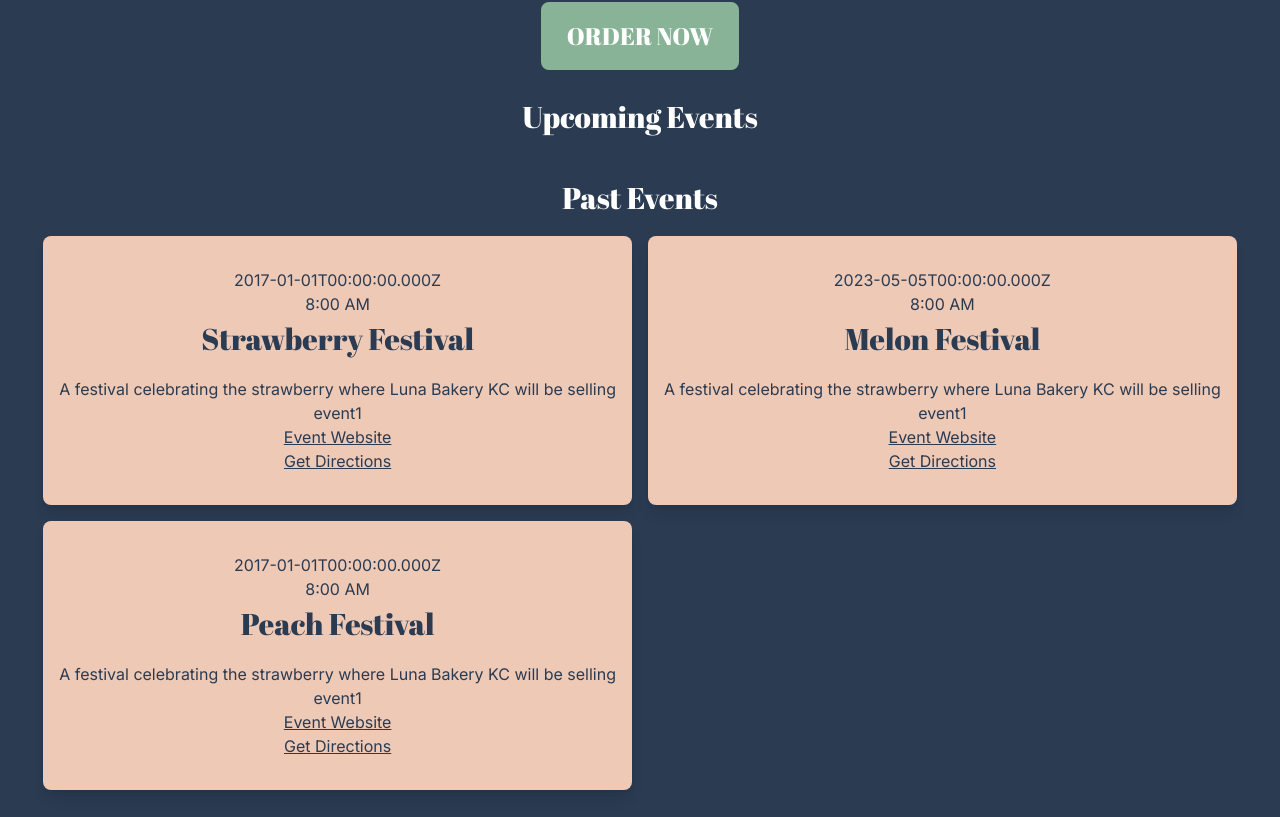
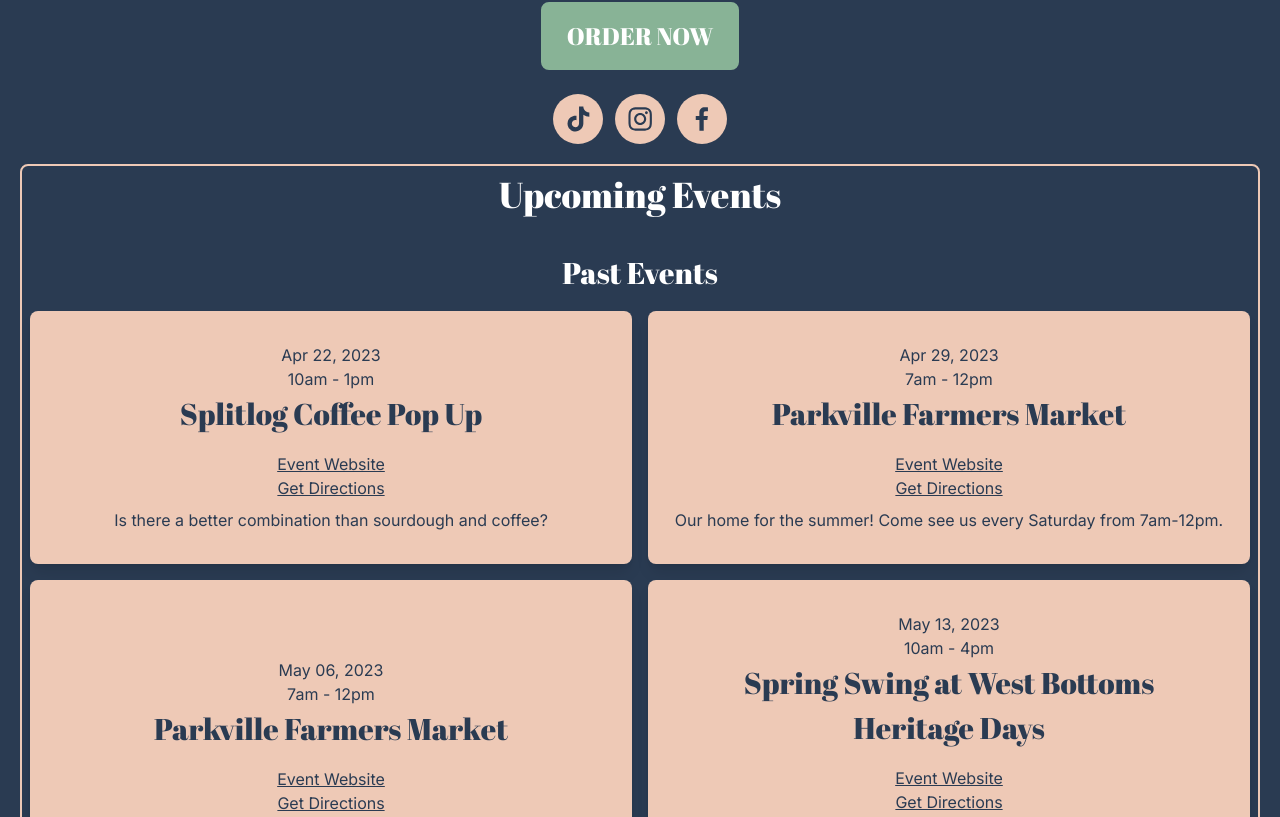
Before and after one commit to whcarter3/luna-bakery-kc, a Next.js app: page / in a window 1280 px wide. Shown: the part 863-1680 px from the top of the page. Built offline with nearby package versions, Linux system fonts and the light colour scheme.

Commit message:
feat: adds event section and social icons

```diff
--- a/components/event.tsx
+++ b/components/event.tsx
@@ -8,10 +8,7 @@ type EventProps = {
     time: string;
     location: string;
     url: string;
-    coordinates: {
-      lat: number;
-      lng: number;
-    };
+    googleMapsUrl: string;
   };
 };
 
@@ -19,18 +16,17 @@ let Event = (props: EventProps) => {
   let { event } = props;
   return (
     <div className="event">
-      <p>{event.date}</p>
+      <p>{event.date.toLocaleString()}</p>
       <p>{event.time}</p>
-      <h2>{event.title}</h2>
-      <p>{event.description}</p>
-      <p>{event.location}</p>
-      <Link href={event.url}>Event Website</Link>
-      <Link
-        href={`https://www.google.com/maps/search/?api=1&query=${event.coordinates.lat},${event.coordinates.lng}`}
-        target={'_blank'}
-      >
+      <h2 className="max-w-[500px]">{event.title}</h2>
+      {/* <p>{event.location}</p> */}
+      <Link href={event.url} target={'_blank'}>
+        Event Website
+      </Link>
+      <Link href={`${event.googleMapsUrl}}`} target={'_blank'}>
         Get Directions
       </Link>
+      <p className="mt-2">{event.description}</p>
     </div>
   );
 };
--- a/components/footer.tsx
+++ b/components/footer.tsx
@@ -1,9 +1,27 @@
+import { SocialIcon } from 'react-social-icons';
 //get current year
 const year = new Date().getFullYear();
 
 const Footer = () => {
   return (
     <footer className="p-4" id="footer">
+      <div className="flex justify-center gap-3 mb-5">
+        <SocialIcon
+          url="https://www.tiktok.com/@lunabakerykc/"
+          bgColor="#fff"
+          target={'_blank'}
+        />
+        <SocialIcon
+          url="https://www.instagram.com/lunabakerykc/"
+          bgColor="#fff"
+          target={'_blank'}
+        />
+        <SocialIcon
+          url="https://www.facebook.com/profile.php?id=100090509860697&mibextid=LQQJ4d"
+          bgColor="#fff"
+          target={'_blank'}
+        />
+      </div>
       <p className="w-100 text-center">
         Made with &#9825; in Kansas City, MO | {year}
       </p>
--- a/components/navbar.tsx
+++ b/components/navbar.tsx
@@ -45,7 +45,7 @@ const Navbar = () => {
               key={href}
               href={href}
               target={target}
-              className="px-3 py-2 font-serif text-xl md:text-2xl text-primary md:text-white"
+              className="px-3 py-2 font-serif md:text-2xl text-primary md:text-white"
             >
               {label}
             </Link>
--- a/data/events.json
+++ b/data/events.json
@@ -1,38 +1,38 @@
 [
   {
-    "title": "Strawberry Festival",
-    "description": "A festival celebrating the strawberry where Luna Bakery KC will be selling",
-    "date": "2017-01-01T00:00:00.000Z",
-    "time": "8:00 AM",
-    "location": "event1",
-    "coordinates": {
-      "lat": 39.0997,
-      "lng": -94.5786
-    },
-    "url": "https://test.com/test"
+    "title": "Splitlog Coffee Pop Up",
+    "description": "Is there a better combination than sourdough and coffee?",
+    "date": "Apr 22, 2023",
+    "time": "10am - 1pm",
+    "location": "Splitlog Coffee, Kansas City, Kansas",
+    "url": "https://splitlogcoffee.shop/",
+    "googleMapsUrl": "https://goo.gl/maps/jiEkaNTk3VbKhEgL7"
   },
   {
-    "title": "Melon Festival",
-    "description": "A festival celebrating the strawberry where Luna Bakery KC will be selling",
-    "date": "2023-05-05T00:00:00.000Z",
-    "time": "8:00 AM",
-    "location": "event1",
-    "coordinates": {
-      "lat": 39.0997,
-      "lng": -94.5786
-    },
-    "url": "https://test.com/test"
+    "title": "Parkville Farmers Market",
+    "description": "Our home for the summer! Come see us every Saturday from 7am-12pm.",
+    "date": "Apr 29, 2023",
+    "time": "7am - 12pm",
+    "location": "English Landing Park, Parkville, MO",
+    "url": "https://www.parkvillefarmersmarket.com/",
+    "googleMapsUrl": "https://goo.gl/maps/6pDLFjgNoAKvRcSX7"
   },
-  {
-    "title": "Peach Festival",
-    "description": "A festival celebrating the strawberry where Luna Bakery KC will be selling",
-    "date": "2017-01-01T00:00:00.000Z",
-    "time": "8:00 AM",
-    "location": "event1",
-    "coordinates": {
-      "lat": 39.0997,
-      "lng": -94.5786
-    },
-    "url": "https://test.com/test"
+    {
+    "title": "Parkville Farmers Market",
+    "description": "Our home for the summer! Come see us every Saturday from 7am-12pm.",
+    "date": "May 06, 2023",
+    "time": "7am - 12pm",
+    "location": "English Landing Park, Parkville, MO",
+    "url": "https://www.parkvillefarmersmarket.com/",
+    "googleMapsUrl": "https://goo.gl/maps/6pDLFjgNoAKvRcSX7"
+  },
+    {
+    "title": "Spring Swing at West Bottoms Heritage Days",
+    "description": "Join West Bottoms businesses, alongside Strawberry Swing makers, food trucks and musicians as we come together to celebrate community and engage in local commerce.",
+    "date": "May 13, 2023",
+    "time": "10am - 4pm",
+    "location": "Liberty Courtyard, Kansas City, MO",
+    "url": "https://www.thestrawberryswing.com/events/spring-swing-at-west-bottoms-heritage-days",
+    "googleMapsUrl": "https://goo.gl/maps/PWsXUrfBMe7NNxX9A"
   }
 ]
--- a/package.json
+++ b/package.json
@@ -24,6 +24,7 @@
     "react": "18.2.0",
     "react-countdown": "^2.3.5",
     "react-dom": "18.2.0",
+    "react-social-icons": "^5.15.0",
     "typescript": "4.9.4"
   },
   "devDependencies": {
--- a/sections/order.tsx
+++ b/sections/order.tsx
@@ -1,4 +1,5 @@
 import Link from 'next/link';
+import { SocialIcon } from 'react-social-icons';
 import Section from '../components/section';
 import Event from '../components/event';
 import events from '../data/events.json';
@@ -22,8 +23,26 @@ const Order = (): JSX.Element => {
       >
         ORDER NOW
       </Link>
-      <h2 className="text-center">Upcoming Events</h2>
-      <div className="grid grid-cols-2 gap-4">
+      <div className="flex gap-3">
+        <SocialIcon
+          url="https://www.tiktok.com/lunabakerykc/"
+          bgColor="#eec9b6"
+          target={'_blank'}
+        />
+        <SocialIcon
+          url="https://www.instagram.com/lunabakerykc/"
+          bgColor="#eec9b6"
+          target={'_blank'}
+        />
+        <SocialIcon
+          url="https://www.facebook.com/profile.php?id=100090509860697&mibextid=LQQJ4d"
+          bgColor="#eec9b6"
+          target={'_blank'}
+        />
+      </div>
+      <div className="p-2 border-accent border-2 rounded-lg mt-5">
+        <h2 className="text-center text-4xl">Upcoming Events</h2>
+        <div className="grid grid-cols-1 sm:grid-cols-2 gap-4">
           {/* filters out events that have already passed */}
           {events
             .filter((event) => new Date(event.date) > currentDateTime)
@@ -31,8 +50,12 @@ const Order = (): JSX.Element => {
               <Event key={index} event={event} />
             ))}
         </div>
+        {events.filter(
+          (event) => new Date(event.date) > currentDateTime
+        ).length === 0 && (
           <h2 className="text-center mt-5">Past Events</h2>
-      <div className="grid grid-cols-2 gap-4">
+        )}
+        <div className="grid grid-cols-1 sm:grid-cols-2 gap-4">
           {/* filters only events that have already passed */}
           {events
             .filter((event) => new Date(event.date) < currentDateTime)
@@ -40,6 +63,7 @@ const Order = (): JSX.Element => {
               <Event key={index} event={event} />
             ))}
         </div>
+      </div>
     </Section>
   );
 };
```
Also changed, not shown: 1 other file (tests, documents, lock files or other folders). Lines whose indentation alone changed are shown as unchanged.
